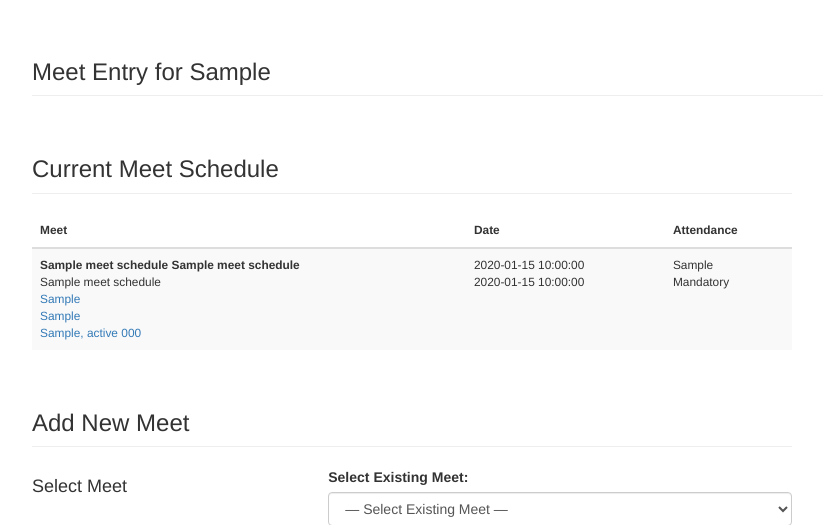
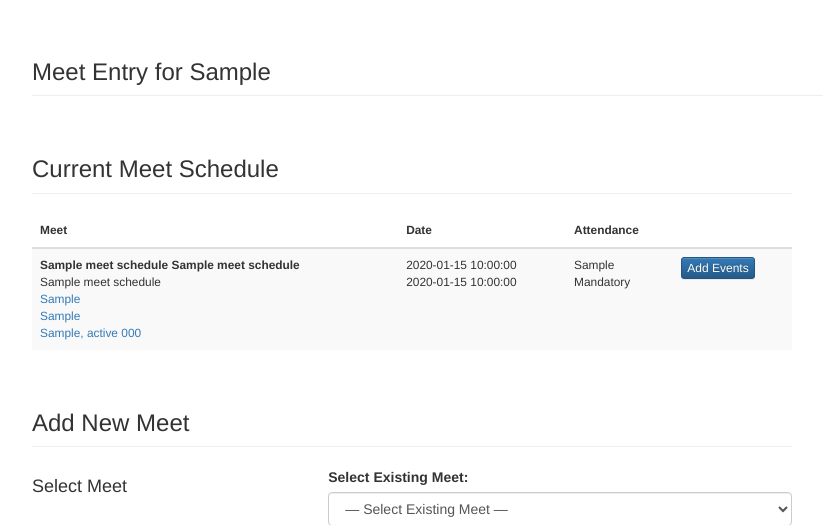
Before and after one commit to penpendisarapen/nueva_running, a PHP site: template views/Track/Admin/meetEntry.twig in a window 1280 px wide. Shown: the part 51-576 px from the top of the page, without its empty margins (23-846 px from the left). Run offline with PHP 8.4, Linux system fonts and the light colour scheme; the template is opened without the code that fills it: most values are stand-ins (such as "Sample title", 1, 10 or a date in 2020); some libraries are stand-ins or nearby versions.

Commit message:
link to athlete event entry

```diff
--- a/views/Track/Admin/meetEntry.twig
+++ b/views/Track/Admin/meetEntry.twig
@@ -16,6 +16,7 @@
           <th>Meet</th>
           <th>Date</th>
           <th>Attendance</th>
+          <th>&nbsp;</th>
         </tr>
         </thead>
         <tbody>
@@ -46,6 +47,9 @@
             <td>
               {{ meet.teamRequired }}<br>
               {% if meet.isOptional == 1 %}Optional{% else %}Mandatory{% endif %}
+            </td>
+            <td>
+              <a href="/track/admin/meet/{{ meet.trackMeetId }}"><button type="button" class="btn btn-xs btn-primary">Add Events</button></a>
             </td>
           </tr>
         {% else %}
--- a/views/Track/resources.twig
+++ b/views/Track/resources.twig
@@ -10,7 +10,7 @@
   </div>
 
   <ul>
-    <li><a href="http://www.runnersworkshop.com/lake-tahoe-camp/" target="_blank">Nueva Website</a></li>
+    <li><a href="http://www.nuevaschool.org" target="_blank">Nueva Website</a></li>
     <li><a href="http://www.runnersworkshop.com/lake-tahoe-camp/" target="_blank">Lake Tahoe Runner's Workshop</a></li>
   </ul>
 {% endblock %}
```
